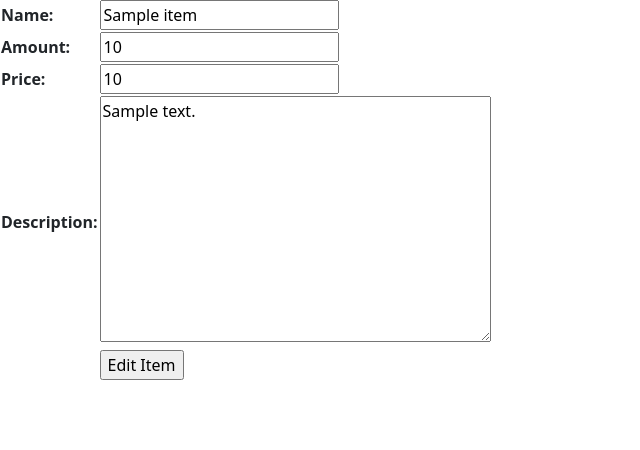
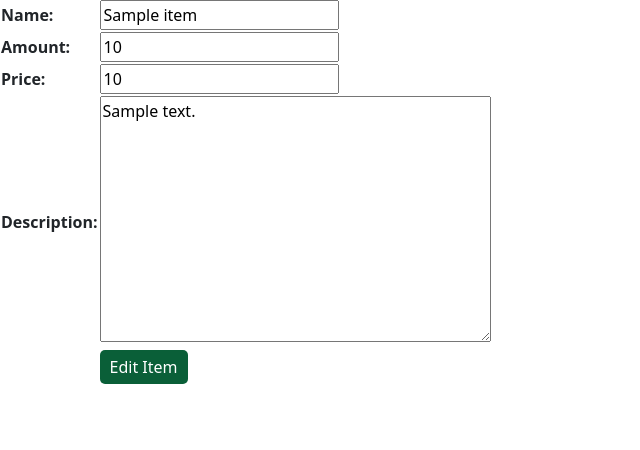
Before and after one commit to novrizair/airlib, a Django app: page /edit-itemt/1 in a window 1280 px wide. Shown: the part 77-527 px from the top of the page, without its empty margins (0-640 px from the left). Run offline with Django 4.2, Linux system fonts and the light colour scheme; tables that the repository leaves empty hold one stand-in row (values such as "Sample post").

Commit message:
PBP TGS 5 DONE

```diff
--- a/main/templates/edit_item.html
+++ b/main/templates/edit_item.html
@@ -11,6 +11,19 @@
         padding: 10px;
         text-align: center;
     }
+
+    .btn.edit-item-btn {
+    background-color: #0a5f38;
+    color: #fff;
+    border: none;
+    padding: 5px 10px;
+    border-radius: 5px;
+    cursor: pointer;
+    }
+
+    .btn.edit-item-btn:hover {
+    background-color: #0a5f38;
+    }
 </style>
 
 <h1>Edit Item</h1>
@@ -22,7 +35,7 @@
         <tr>
             <td></td>
             <td>
-                <input type="submit" value="Edit Item"/>
+                <input class="btn edit-item-btn" type="submit" value="Edit Item"/>
             </td>
         </tr>
     </table>
```
Also changed, not shown: main/templates/create_item.html (+23 -1 lines).
